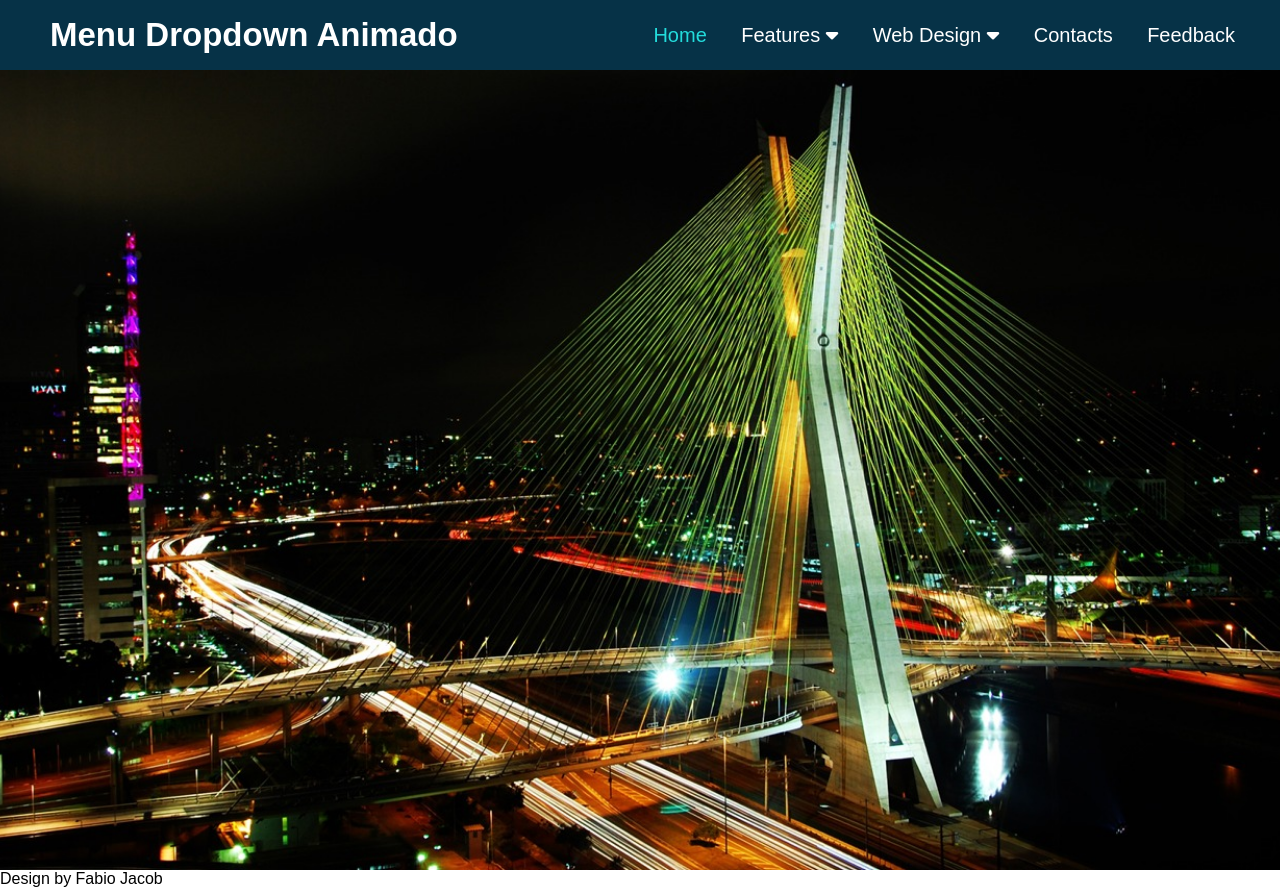
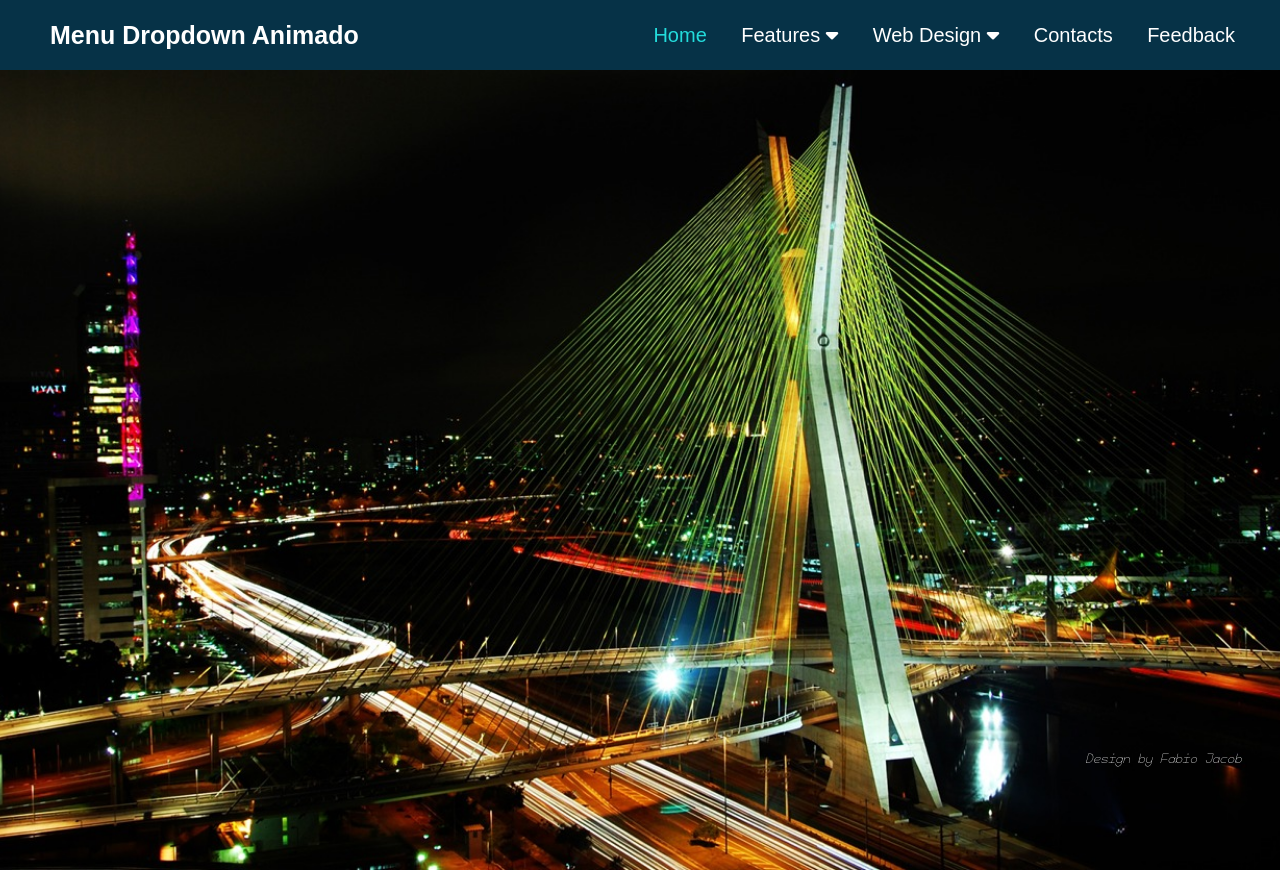
Before and after one commit to FabioOJacob/menu_dropdown, a plain HTML site: page index.html in a window 1280 px wide. Drawn offline with Linux system fonts and the light colour scheme.

Commit message:
ajuste do footer

```diff
--- a/index.html
+++ b/index.html
@@ -42,8 +42,7 @@
         </ul>
     </nav>
     <section>
-        <div class="push"></div>
+      <footer>Design by Fabio Jacob</footer>
     </section>
-    <footer>Design by Fabio Jacob</footer>
 </body>
 </html>
--- a/style.css
+++ b/style.css
@@ -12,7 +12,7 @@ body {
 
 nav .logo {
     color: white;
-    font-size: 33px;
+    font-size: 25px;
     font-weight: bold;
     line-height: 70px;
     padding-left: 50px;
@@ -97,20 +97,18 @@ section {
     height: 100vh;
 }
 
-.push {
-    min-height: 100%;
-    margin-bottom: -50px;
-}
-
 @font-face {
     font-family: "Cherry";
     src: url('Cherry.ttf') format('truetype');
 }
-.footer,
-.push {
+footer {
+    padding-top: 85vh;
+    padding-right: 3vw;
     color: white;
     font-family: 'Cherry';
-    font-size: 10px;
-    text-align: center;
+    font-size: 12px;
+    font-style: italic;
+    text-align: right;
     height: 50px;
+    user-select: none;
 }
```
